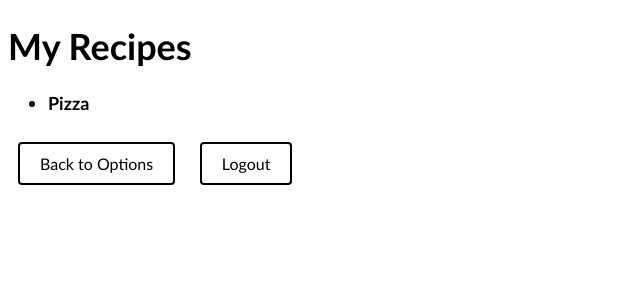
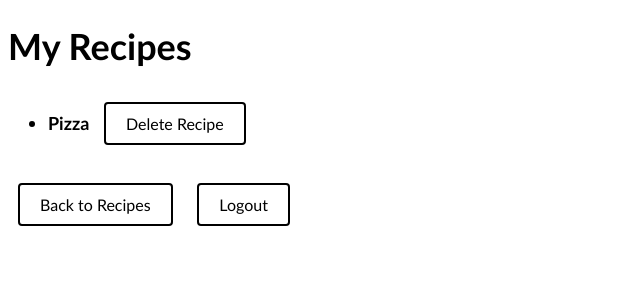
Before and after one commit to dhruveleven/flaskrecipesharing, a Flask app: page /my_recipes in a window 1280 px wide. Shown: the top 300 px of the page, without its empty margins (0-640 px from the left). Run offline with Flask 3, Linux system fonts and the light colour scheme; a user stored in the database is signed in; data comes from the database, SQL or seed files in the repository.

Commit message:
Update my_recipes.html

```diff
--- a/templates/my_recipes.html
+++ b/templates/my_recipes.html
@@ -12,11 +12,12 @@
         {% for recipe in recipes %}
         <li class="list-center">
             <a href="{{ url_for('recipe_detail',recipe_id=recipe.id) }}">{{ recipe.title }}</a>
+            <a href="/delete/{{recipe.id}}"><button class="buttondesign" id="recipes-buttons">Delete Recipe</button></a>
         </li>
         {% endfor %}
     </ul>
     <div>
-        <a href="{{ url_for('options') }}"><button class="buttonsdesign" id="recipes-buttons">Back to Options</button></a>
+        <a href="/recipes"><button class="buttondesign" id="recipes-buttons">Back to Recipes</button></a>
         <a href="{{ url_for('logout') }}"><button class="buttondesign" id="recipes-buttons">Logout</button></a>
     </div>
 </body>
```
